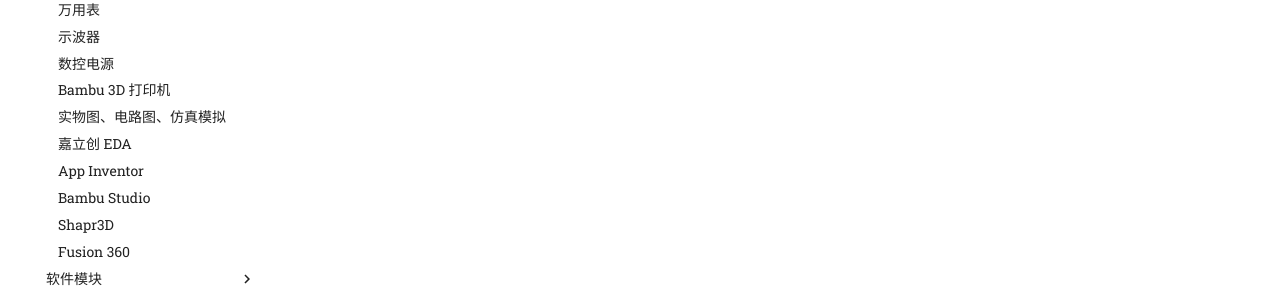
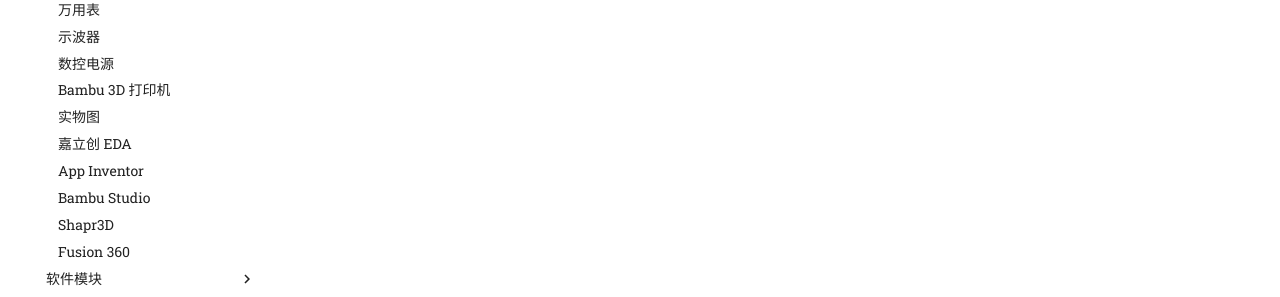
Before and after one commit to liangshao07/ee-notes-and-examples, an MkDocs documentation site: the page built from docs/工具/焊接.md, in a window 1280 px wide. Shown: the part 263-560 px from the top of the page. Built offline with MkDocs 1.6.1 and Material for MkDocs 9.7.7, drawn with Linux system fonts in a browser that asks for light colours; comment, search, counter and statistics services are not loaded.

Commit message:
Update mkdocs.yml

```diff
--- a/mkdocs.yml
+++ b/mkdocs.yml
@@ -85,7 +85,7 @@
       - 示波器: "工具/示波器.md"
       - 数控电源: "工具/数控电源.md"
       - "Bambu 3D 打印机": "工具/Bambu 3D 打印机.md"
-      - "实物图、电路图、仿真模拟": "工具/实物图、电路图、仿真模拟.md"
+      - "实物图": "工具/实物图.md"
       - "嘉立创 EDA": "工具/嘉立创 EDA.md"
       - "App Inventor": "工具/App Inventor.md"
       - "Bambu Studio": "工具/Bambu Studio.md"
```
